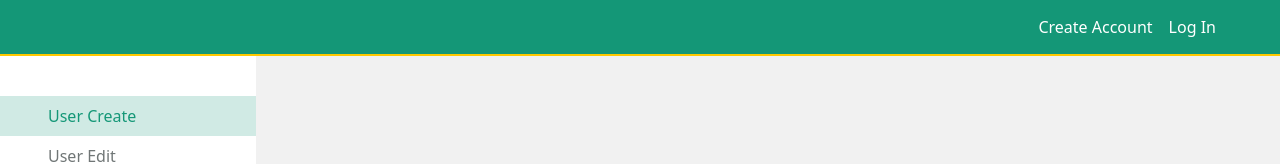
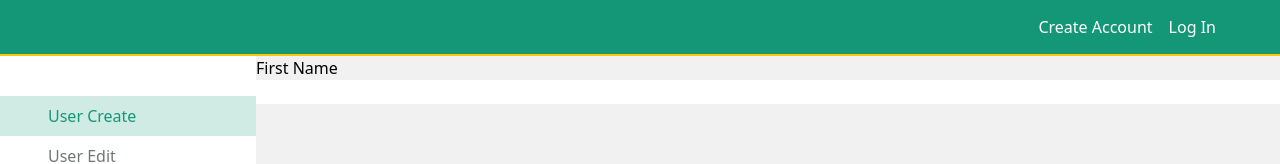
Before and after one commit to TFMahabub/task-hk-based-team, a React (Vite) app: page /user-create in a window 1280 px wide. Shown: the top 164 px of the page. Built offline with nearby package versions, Linux system fonts and the light colour scheme.

Commit message:
[DONE] homepage complete

```diff
--- a/src/pages/home/HomePage.tsx
+++ b/src/pages/home/HomePage.tsx
@@ -1,6 +1,9 @@
 function HomePage() {
   return (
-    <section className="h-full w-full flex items-center justify-center" />
+    <section className="h-full w-full flex flex-col items-center justify-center text-center">
+      <p className="text-lg font-medium text-textColor">Wellcome to</p>
+      <h1 className="text-4xl font-bold text-primary">React App</h1>
+    </section>
   );
 }
 
--- /dev/null
+++ b/src/pages/userCreate/UserCreate.tsx
@@ -0,0 +1,14 @@
+function UserCreate() {
+  return (
+    <section>
+      <form action="">
+        <label htmlFor="name" className="flex flex-col">
+          <span>First Name</span>
+          <input type="text" name="" id="" />
+        </label>
+      </form>
+    </section>
+  );
+}
+
+export default UserCreate;
--- a/src/routers/routers.tsx
+++ b/src/routers/routers.tsx
@@ -1,6 +1,7 @@
 import { createBrowserRouter } from 'react-router-dom';
 import MainLayouts from '../layouts/MainLayout';
 import HomePage from '../pages/home/HomePage';
+import UserCreate from '../pages/userCreate/UserCreate';
 
 const router = createBrowserRouter([
   {
@@ -13,7 +14,7 @@ const router = createBrowserRouter([
       },
       {
         path: '/user-create',
-        element: <HomePage />,
+        element: <UserCreate />,
       },
       {
         path: '/user-edit',
```
